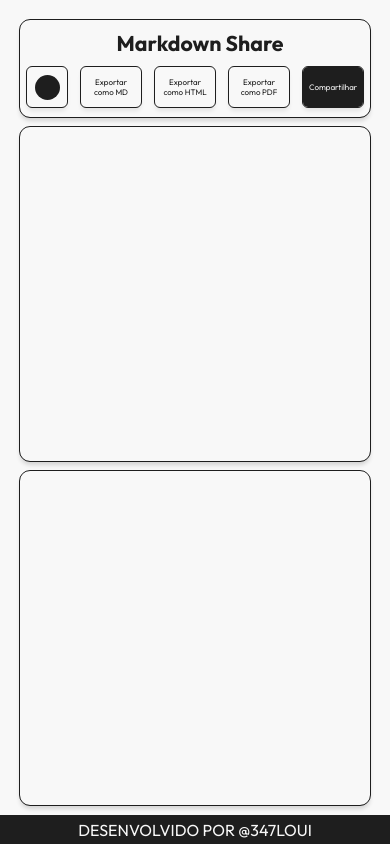
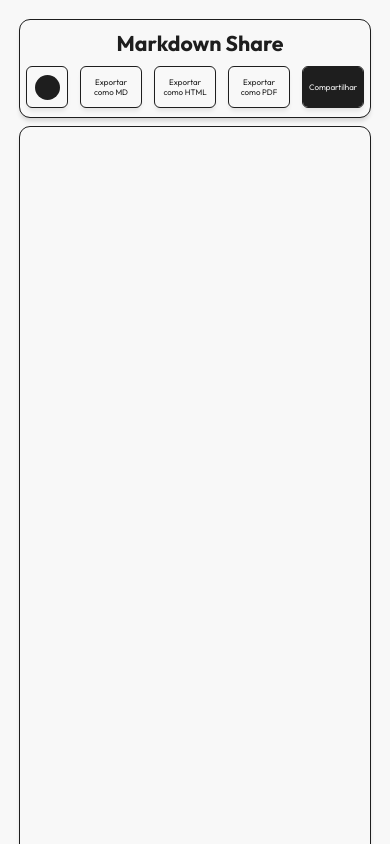
Before and after one commit to louipasquini/markdown-share, a React (Vite) app: page / in a window 390 px wide. Shown: the top 844 px of the page. Built offline with nearby package versions, Linux system fonts and the light colour scheme.

Commit message:
fix: screen size mobile

```diff
--- a/src/App.css
+++ b/src/App.css
@@ -1,5 +1,5 @@
 .app {
-  height: 100dvh;
+  height: 100svh;
   padding-bottom: 0;
   margin-bottom: 0;
   display: flex;
@@ -70,19 +70,22 @@
     display: flex;
     flex-direction: column;
     width: 100%;
-    height: 100%;
+    height: auto;
+    min-height: 100%;
   }
 
   .editor {
     box-sizing: border-box;
-    height: 100%;
+    height: auto;
+    min-height: 100%;
     width: 100%;
     width: calc(100% - 40px); /* Compensa margens de 20px em cada lado */
     margin: 0 20px;
   }
   .text {
     box-sizing: border-box;
-    height: 100%;
+    height: auto;
+    min-height: 100%;
     width: 100%;
     margin: 0 10px;
     width: calc(100% - 40px); /* Compensa margens de 20px em cada lado */
--- a/src/App.jsx
+++ b/src/App.jsx
@@ -204,6 +204,17 @@ function App() {
     URL.revokeObjectURL(url);
   };
 
+  window.addEventListener("resize", () => {
+    const app = document.querySelector(".app");
+    app.style.height = window.innerHeight + "px";
+  });
+
+  document.addEventListener("click", (e) => {
+    if (!e.target.closest("textarea")) {
+      window.dispatchEvent(new Event("resize"));
+    }
+  });
+
   return (
     <div style={styles.app} className='app'>
       <style>{globalStyles}</style>
```
